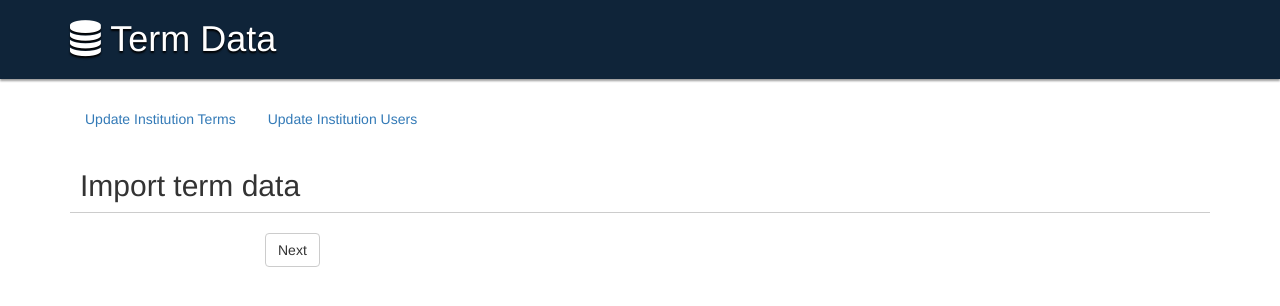
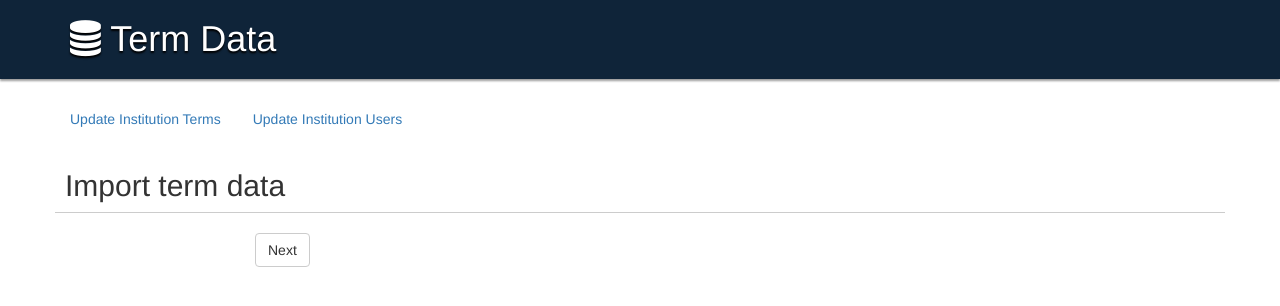
Before and after one commit to CIDI/canvas-admin-dashboard, a PHP site: template application/views/admin/index.twig in a window 1280 px wide. Shown: the part 51-357 px from the top of the page. Run offline with PHP 8.4, Linux system fonts and the light colour scheme; the template is opened without the code that fills it, so the values that code supplies are empty; some libraries are stand-ins or nearby versions.

Commit message:
Styling tweaks

```diff
--- a/application/views/admin/import.twig
+++ b/application/views/admin/import.twig
@@ -37,6 +37,7 @@
 {% endblock %}
 
 {% block content %}
+	<div class="row" style="margin-bottom:10px;">
 		<ul class="nav nav-pills">
 			<li>
 				<a href="{{ constant('URL') }}admin/collect_data/{{ filters.term }}/syllabus">Synchronize Syllabus Data</a>
@@ -48,6 +49,8 @@
 				<a class="pull-right" href="{{ constant('URL') }}admin/terms">Update Terms</a>
 			</li>
 		</ul>
+	</div>
+	<div class="row">
 		<form action="{{ constant('URL') }}admin/upload" class="form-horizontal" enctype="multipart/form-data"
 			method="post">
 			{% if terms %}
@@ -74,5 +77,6 @@
 				</div>
 			</div>
 		</form>
+	</div>
 
 {% endblock %}
--- a/application/views/admin/index.twig
+++ b/application/views/admin/index.twig
@@ -36,6 +36,7 @@
 {% endblock %}
 
 {% block content %}
+	<div class="row">
 		<ul class="nav nav-pills">
 			<li>
 		    	<a href="{{ constant('URL') }}admin/terms">Update Institution Terms</a>
@@ -44,7 +45,8 @@
 				<a href="{{ constant('URL') }}admin/users">Update Institution Users</a>
 			</li>
 		</ul>
-
+	</div>
+	<div class="row">
 		<form action="{{ constant('URL') }}admin/import" class="form-horizontal" enctype="multipart/form-data"
 	       method="post">
 			<h2>Import term data</h2>
@@ -57,6 +59,7 @@
 				</div>
 			</div>
 		</form>
+	</div>
 
 
 {% endblock %}
--- a/public/css/style.css
+++ b/public/css/style.css
@@ -68,6 +68,10 @@ h2 {
   padding: 10px;
   border-bottom: 1px solid #ccc;
   margin-bottom: 20px;
+}
+.courses h2 {
+  border-bottom: none;
+  padding: 0;
 }
 .li i {
   margin-right: 5px;
--- a/public/scss/style.scss
+++ b/public/scss/style.scss
@@ -80,6 +80,10 @@ h2 {
 	padding: 10px;
 	border-bottom: 1px solid #CCC;
   	margin-bottom: 20px;
+}
+.courses h2 {
+	border-bottom: none;
+	padding: 0;
 }
 .li i {
 	margin-right: 5px;
```
Lines whose indentation alone changed are shown as unchanged.
